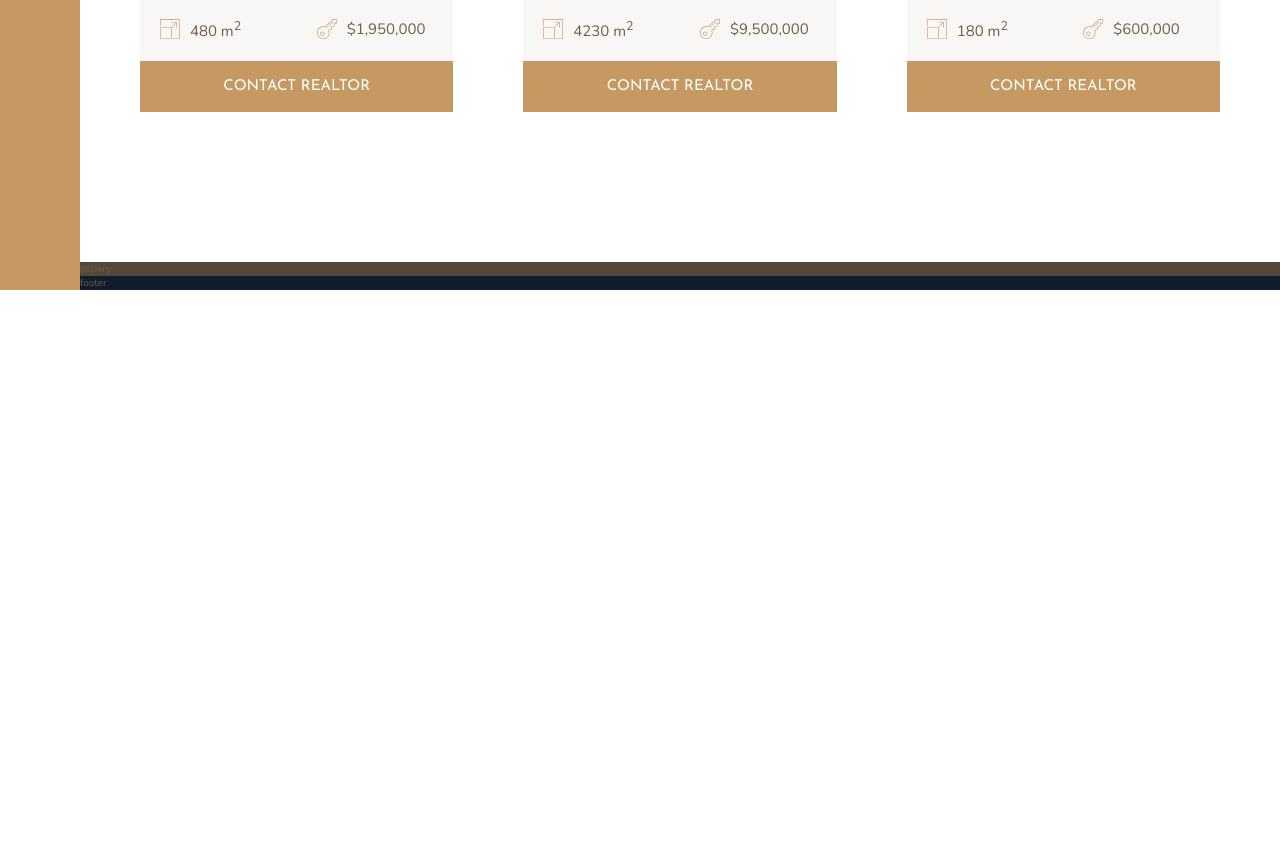
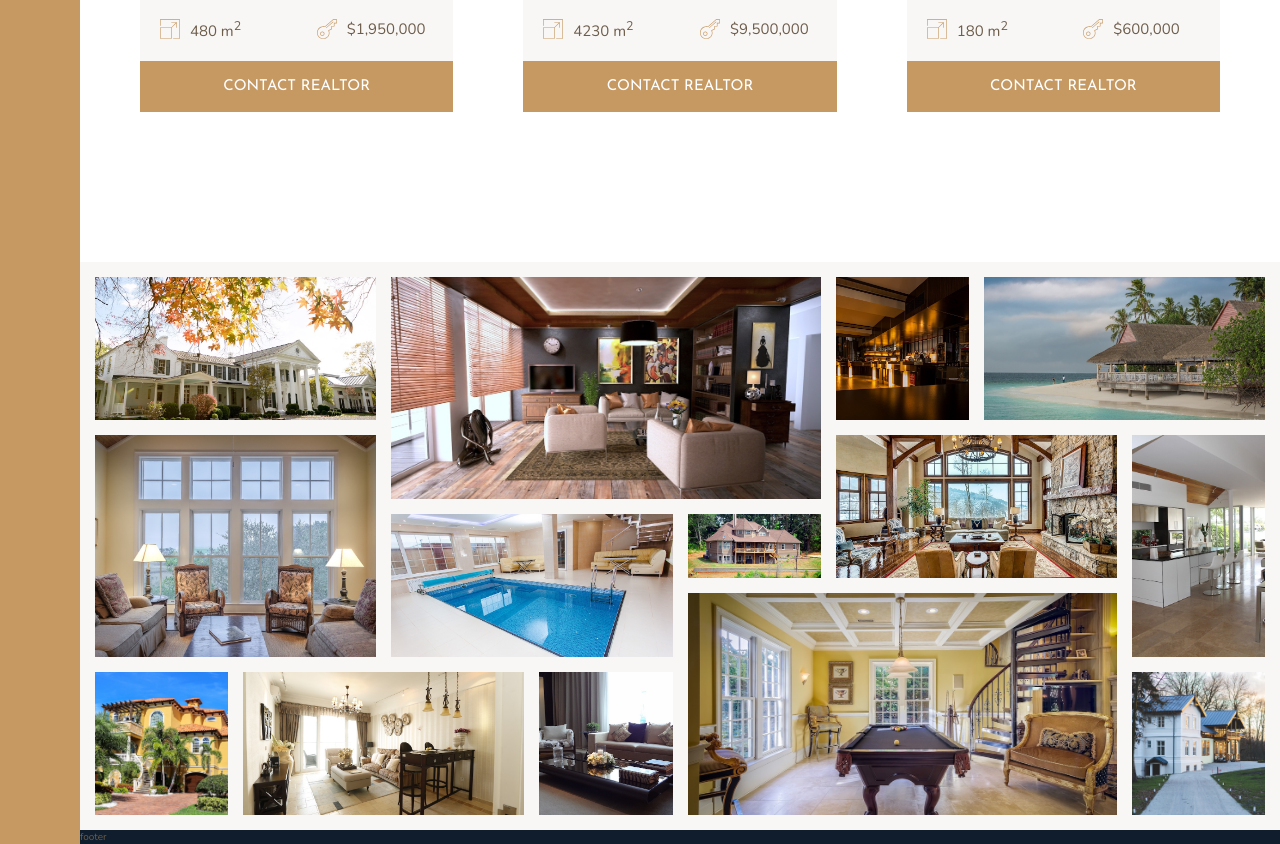
Before and after one commit to Azamat-afzalov/nexter, a website: page index.html in a window 1280 px wide. Shown: the part 2961-3805 px from the top of the page. Before the commit the page ends 3251 px from the top, so only its background shows below. Drawn offline with nearby package versions, Linux system fonts and the light colour scheme.

Commit message:
completed gallery section

```diff
--- a/index.html
+++ b/index.html
@@ -290,7 +290,48 @@
             </div>
         </section>
         <section class="gallery">
-            gallery
+            <figure class="gallery__item gallery__item--1">
+                <img src="./img/gal-1.jpeg" alt="Gallery image 1" class="gallery__img">
+            </figure>
+            <figure class="gallery__item gallery__item--2">
+                <img src="./img/gal-2.jpeg" alt="Gallery image 2" class="gallery__img">
+            </figure>
+            <figure class="gallery__item gallery__item--3">
+                <img src="./img/gal-3.jpeg" alt="Gallery image 3" class="gallery__img">
+            </figure>
+            <figure class="gallery__item gallery__item--4">
+                <img src="./img/gal-4.jpeg" alt="Gallery image 4" class="gallery__img">
+            </figure>
+            <figure class="gallery__item gallery__item--5">
+                <img src="./img/gal-5.jpeg" alt="Gallery image 5" class="gallery__img">
+            </figure>
+            <figure class="gallery__item gallery__item--6">
+                <img src="./img/gal-6.jpeg" alt="Gallery image 6" class="gallery__img">
+            </figure>
+            <figure class="gallery__item gallery__item--7">
+                <img src="./img/gal-7.jpeg" alt="Gallery image 7" class="gallery__img">
+            </figure>
+            <figure class="gallery__item gallery__item--8">
+                <img src="./img/gal-8.jpeg" alt="Gallery image 8" class="gallery__img">
+            </figure>
+            <figure class="gallery__item gallery__item--9">
+                <img src="./img/gal-9.jpeg" alt="Gallery image 9" class="gallery__img">
+            </figure>
+            <figure class="gallery__item gallery__item--10">
+                <img src="./img/gal-10.jpeg" alt="Gallery image 10" class="gallery__img">
+            </figure>
+            <figure class="gallery__item gallery__item--11">
+                <img src="./img/gal-11.jpeg" alt="Gallery image 11" class="gallery__img">
+            </figure>
+            <figure class="gallery__item gallery__item--12">
+                <img src="./img/gal-12.jpeg" alt="Gallery image 12" class="gallery__img">
+            </figure>
+            <figure class="gallery__item gallery__item--13">
+                <img src="./img/gal-13.jpeg" alt="Gallery image 13" class="gallery__img">
+            </figure>
+            <figure class="gallery__item gallery__item--14">
+                <img src="./img/gal-14.jpeg" alt="Gallery image 14" class="gallery__img">
+            </figure>
         </section>
         <footer class="footer">
             footer
--- a/sass/_gallery.scss
+++ b/sass/_gallery.scss
@@ -1,4 +1,74 @@
 .gallery {
-    background-color: $color-grey-dark-1;
     grid-column: full-start / full-end;
+    display: grid;
+    background-color: $color-grey-light-1;
+    grid-template-columns: repeat(8,1fr);
+    grid-template-rows: repeat(7,5vw);
+    grid-gap: 1.5rem;
+    padding: 1.5rem;
+    &__item {
+        &--1 {
+            grid-row: 1/ span 2;
+            grid-column: 1/span 2;
+        }
+        &--2{
+            grid-row: 1 / span 3;
+            grid-column: 3 / span 3;
+        }
+        &--3{
+            grid-row:  1 / 3;
+            grid-column: 6 /  7;
+        }
+        &--4{
+            grid-row:  1 / span 2;
+            grid-column: 7 / -1;
+        }
+        &--5{
+            grid-row:3 / span 3;
+            grid-column: 1 / span 2;
+        }
+        &--6{
+            grid-row: 4 / span 2;
+            grid-column: 3 / span 2;
+        }
+        &--7{
+            grid-row: 4 / 5;
+            grid-column: 5 / 6;
+        }
+        &--8{
+            grid-row: 3 / span 2;
+            grid-column: 6 / span 2;
+        }
+        &--9{
+            grid-row: 3 / span 3;
+            grid-column: 8 / -1;
+        }
+        &--10{
+            grid-row: 6 / -1;
+            grid-column: 1 / 2;
+        }
+        &--11{
+            grid-row: 6 / -1;
+            grid-column: 2 / 4;
+        }
+        &--12{
+            grid-row: 6 / -1;
+            grid-column: 4 / 5;
+        }
+        &--13{
+            grid-row: 5 / -1;;
+            grid-column: 5 / span 3;
+        }
+        &--14{
+            grid-row: 6 / -1;
+            grid-column: 8 / -1;
+        }
+    }
+    &__img {
+        width: 100%;
+        height: 100%;
+        object-fit: cover;
+        display: block;
+    }
+
 }
```
Also changed, not shown: css/style.css.
